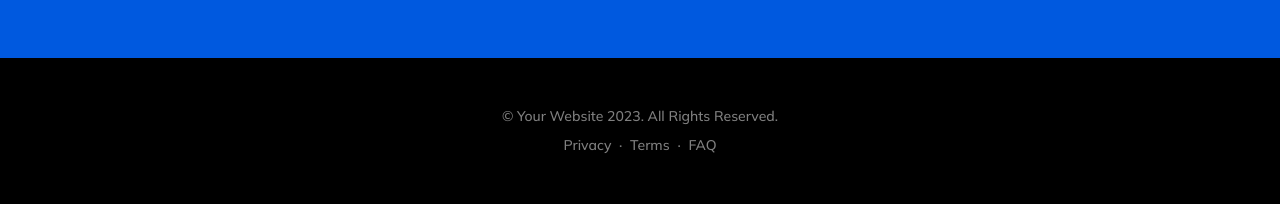
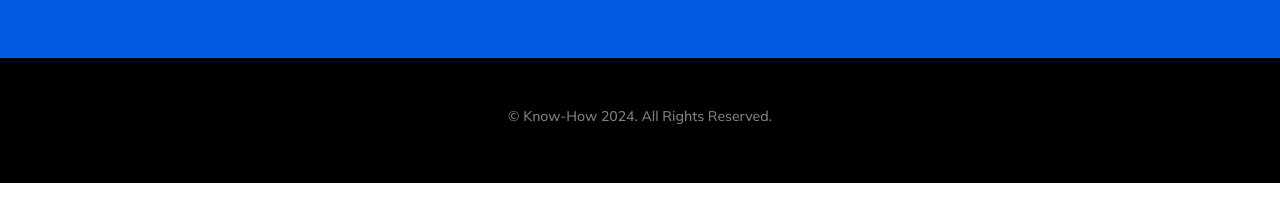
Before and after one commit to taynarossauro/LP-Know-How, a website: page index.html in a window 1280 px wide. Shown: the part 3035-3239 px from the top of the page. After the commit the page ends 3218 px from the top, so only its background shows below. Drawn offline with nearby package versions, Linux system fonts and the light colour scheme; files whose address does not match are found by name.

Commit message:
mudando footer

```diff
--- a/index.html
+++ b/index.html
@@ -207,12 +207,7 @@
         <footer class="bg-black text-center py-5">
             <div class="container px-5">
                 <div class="text-white-50 small">
-                    <div class="mb-2">&copy; Your Website 2023. All Rights Reserved.</div>
-                    <a href="#!">Privacy</a>
-                    <span class="mx-1">&middot;</span>
-                    <a href="#!">Terms</a>
-                    <span class="mx-1">&middot;</span>
-                    <a href="#!">FAQ</a>
+                    <div class="mb-2">&copy; Know-How 2024. All Rights Reserved.</div>
                 </div>
             </div>
         </footer>
```
